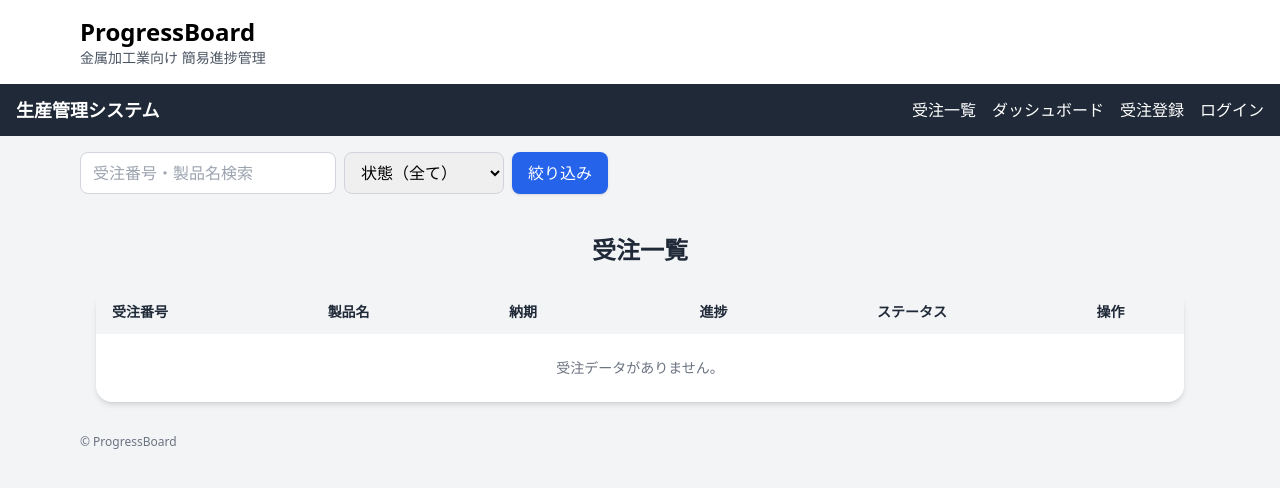
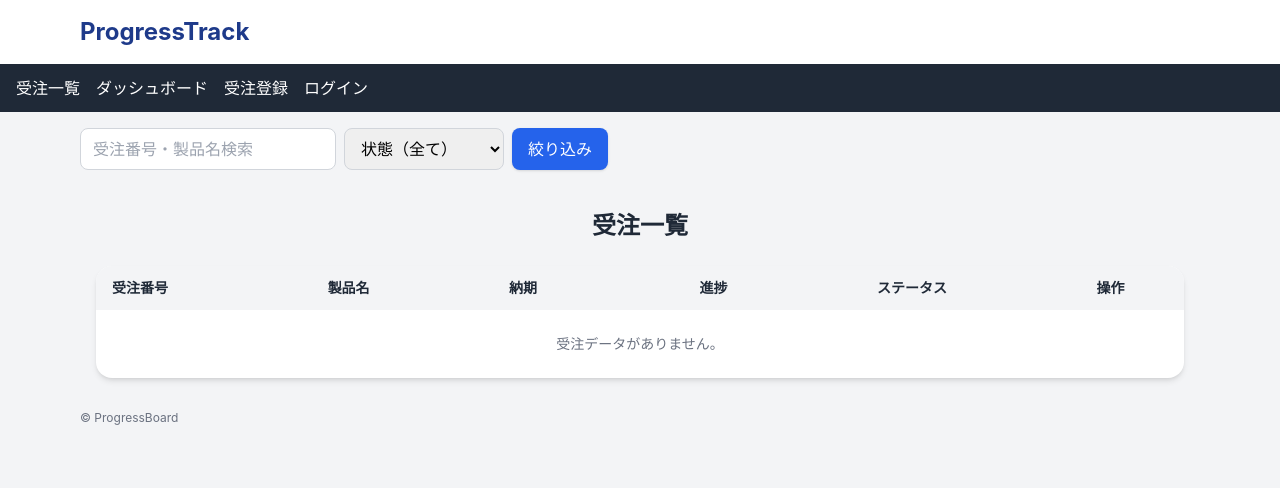
Before and after one commit to masa-mk43/progress_confirmation, a Django app: page /app/ in a window 1280 px wide. Shown: the top 488 px of the page. Run offline with Django 5.2, Linux system fonts and the light colour scheme; data that the repository does not hold is empty; some libraries are stand-ins or nearby versions.

Commit message:
change title

```diff
--- a/progress_confirmation/static/progress_confirmation/styles.css
+++ b/progress_confirmation/static/progress_confirmation/styles.css
@@ -1,2 +1,2 @@
 /* 追加の微調整用（Tailwind CDN を使っているため最小） */
-body { font-family: ui-sans-serif, system-ui, -apple-system, "Segoe UI", Roboto, "Helvetica Neue", Arial; }
+body { font-family: 'Inter', 'Noto Sans JP', sans-serif; }
--- a/progress_confirmation/templates/progress_confirmation/base.html
+++ b/progress_confirmation/templates/progress_confirmation/base.html
@@ -4,7 +4,7 @@
 <head>
   <meta charset="utf-8">
   <meta name="viewport" content="width=device-width,initial-scale=1">
-  <title>ProgressBoard</title>
+  <title>ProgressTrack</title>
   <script src="https://cdn.jsdelivr.net/npm/chart.js"></script>
   <script src="https://cdn.tailwindcss.com"></script>
   <link rel="stylesheet" href="{% static 'progress_confirmation/styles.css' %}">
@@ -12,16 +12,15 @@
 <body class="bg-gray-100">
   <header class="bg-white shadow">
     <div class="max-w-6xl mx-auto py-4 px-4">
-      <h1 class="text-2xl font-bold">ProgressBoard</h1>
-      <p class="text-sm text-gray-600">金属加工業向け 簡易進捗管理</p>
+      <h1 class="text-2xl font-bold text-blue-900">ProgressTrack</h1>
     </div>
   </header>
   <nav class="bg-gray-800 text-white px-4 py-3">
   <div class="max-w-7xl mx-auto flex justify-between items-center">
     <!-- 左側：ロゴ -->
-    <div class="flex items-center space-x-4">
+    {% comment %} <div class="flex items-center space-x-4">
       <a href="{% url 'index' %}" class="text-lg font-bold hover:text-blue-300">生産管理システム</a>
-    </div>
+    </div> {% endcomment %}
 
     <!-- モバイルメニュー開閉ボタン -->
     <div class="sm:hidden">
```
